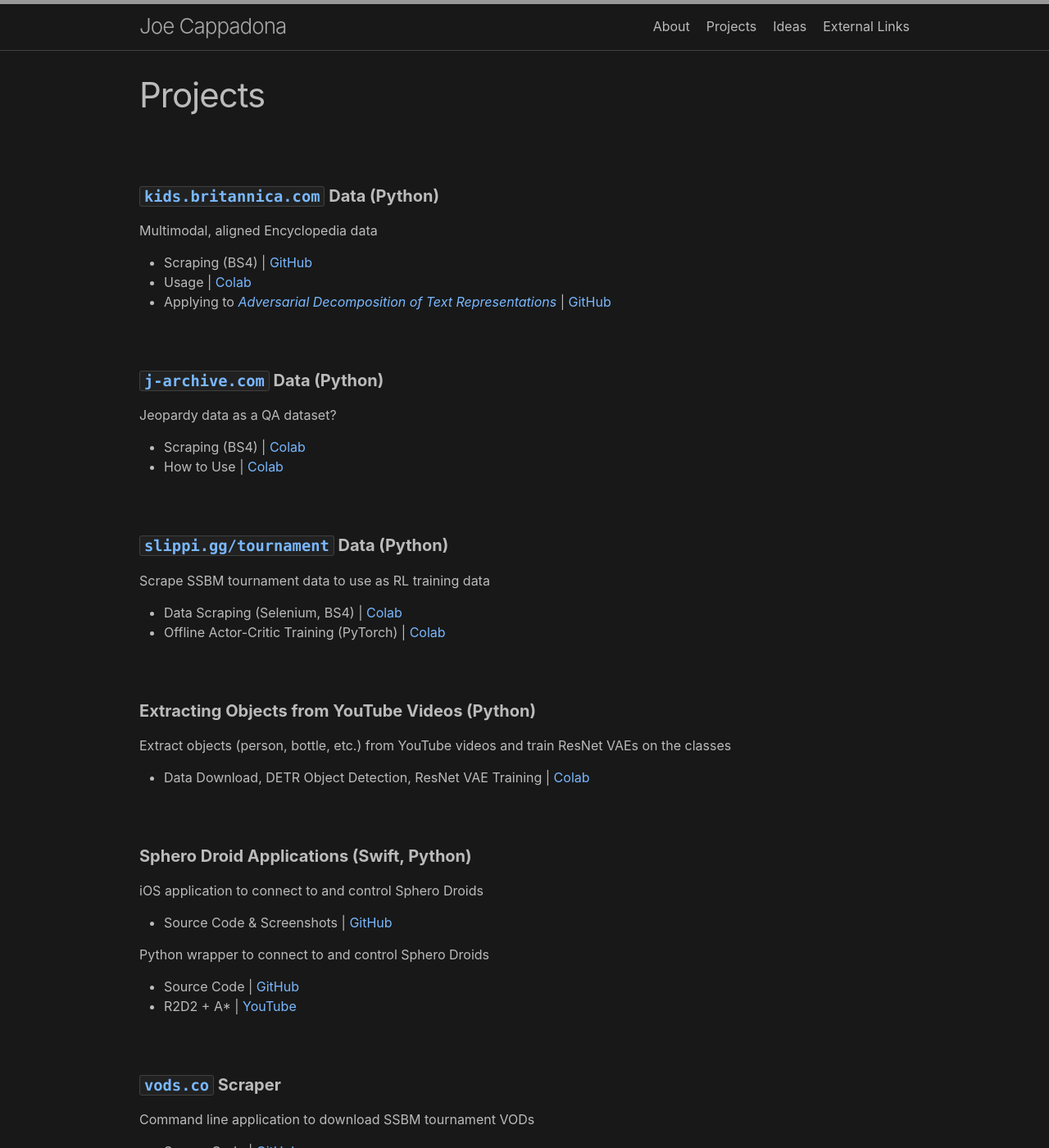
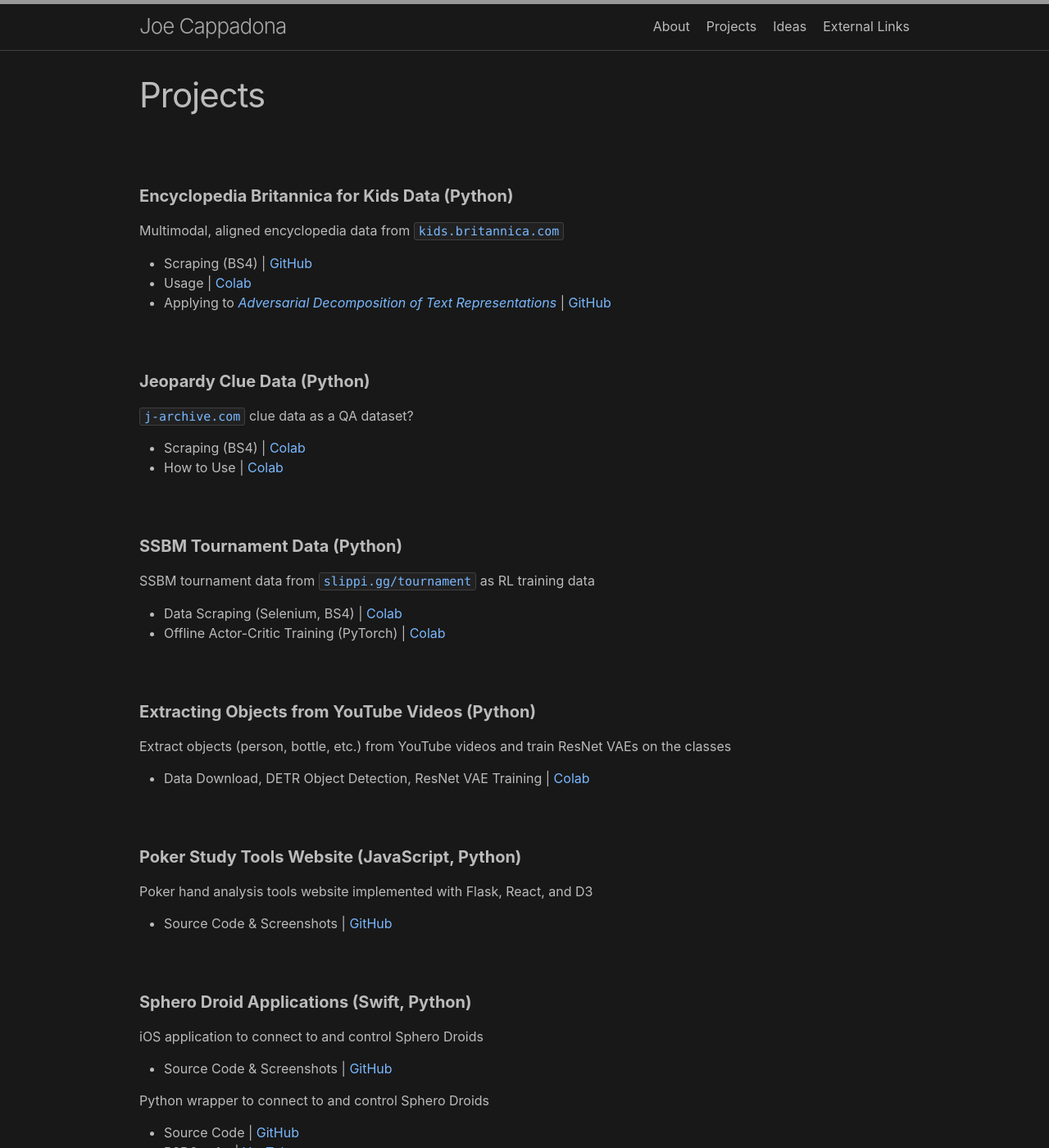
Before and after one commit to josephcappadona/josephcappadona.github.io, a Jekyll site: the page built from projects.md, in a window 1280 px wide and 1400 px high. Shown: the whole window at 82% size. Built offline with Jekyll 4.4.1, drawn with Linux system fonts in a browser that asks for light colours; some of the changed text lies outside the part shown.

Commit message:
Update projects.md

```diff
--- a/projects.md
+++ b/projects.md
@@ -6,9 +6,9 @@ permalink: /projects/
 
 <br>
 
-#### **[``kids.britannica.com``](https://kids.britannica.com) Data (Python)**
+#### **Encyclopedia Britannica for Kids Data (Python)**
 
-Multimodal, aligned Encyclopedia data
+Multimodal, aligned encyclopedia data from [``kids.britannica.com``](https://kids.britannica.com)
 
   * Scraping (BS4) \| [GitHub](https://github.com/josephcappadona/kids_britannica/tree/dev/kids_britannica)
   * Usage \| [Colab](https://colab.research.google.com/drive/1r1xf4Xnk2Vej_l6GxiqFkxg89YFBqYQY)
@@ -16,17 +16,17 @@ Multimodal, aligned Encyclopedia data
 
 <br>
 
-#### **[``j-archive.com``](https://j-archive.com) Data (Python)**
+#### **Jeopardy Clue Data (Python)**
 
-Jeopardy data as a QA dataset?
+[``j-archive.com``](https://j-archive.com) clue data as a QA dataset?
   * Scraping (BS4) \| [Colab](https://colab.research.google.com/drive/1Md2zFZivl3QgXmuUNMjIT2mDLgB158gY)
   * How to Use \| [Colab](https://colab.research.google.com/drive/1X99ypJ3E_6jrc76I5DnMKrjgkmezEGvv)
 
 <br>
 
-#### **[``slippi.gg/tournament``](https://slippi.gg/tournaments) Data (Python)**
+#### **SSBM Tournament Data (Python)**
 
-Scrape SSBM tournament data to use as RL training data
+SSBM tournament data from [``slippi.gg/tournament``](https://slippi.gg/tournaments) as RL training data
   * Data Scraping (Selenium, BS4) \| [Colab](https://colab.research.google.com/drive/1Os4pK85UWkOmBO-7Mwq6cF9geWYEglSZ)
   * Offline Actor-Critic Training (PyTorch) \| [Colab](https://colab.research.google.com/drive/1cOEV2DYb86r2oujalaSt-c68CpnzHRjZ)
 
@@ -39,6 +39,13 @@ Extract objects (person, bottle, etc.) from YouTube videos and train ResNet VAEs
 
 <br>
 
+#### **Poker Study Tools Website (JavaScript, Python)**
+
+Poker hand analysis tools website implemented with Flask, React, and D3
+  * Source Code & Screenshots \| [GitHub](https://github.com/josephcappadona/poker-tools)
+
+<br>
+
 #### **Sphero Droid Applications (Swift, Python)**
 
 iOS application to connect to and control Sphero Droids
@@ -47,13 +54,6 @@ iOS application to connect to and control Sphero Droids
 Python wrapper to connect to and control Sphero Droids
   * Source Code \| [GitHub](https://github.com/josephcappadona/sphero-project)
   * R2D2 + A* \| [YouTube](https://www.youtube.com/watch?v=qjIhtkhbPT8)
-
-<br>
-
-#### **[``vods.co``](https://vods.co) Scraper**
-
-Command line application to download SSBM tournament VODs
-  * Source Code \| [GitHub](https://github.com/josephcappadona/vods-scraper)
 
 <br>
 
@@ -70,6 +70,13 @@ dependency parsing + word2vec + VADER sentiment analysis => opinion mining
 OCR + DBSCAN + Layout Analysis + ML Model => structured information extraction
   * Source Code \| [GitHub](https://github.com/josephcappadona/cis520-final-project/blob/master)
   * Technical Report \| [PDF](https://github.com/josephcappadona/cis520-final-project/blob/master/submission/final-paper.pdf)
+
+<br>
+
+#### **VODs Scraper**
+
+Command line application to download SSBM tournament VODs from [``vods.co``](https://vods.co)
+  * Source Code \| [GitHub](https://github.com/josephcappadona/vods-scraper)
 
 <br>
 
```
